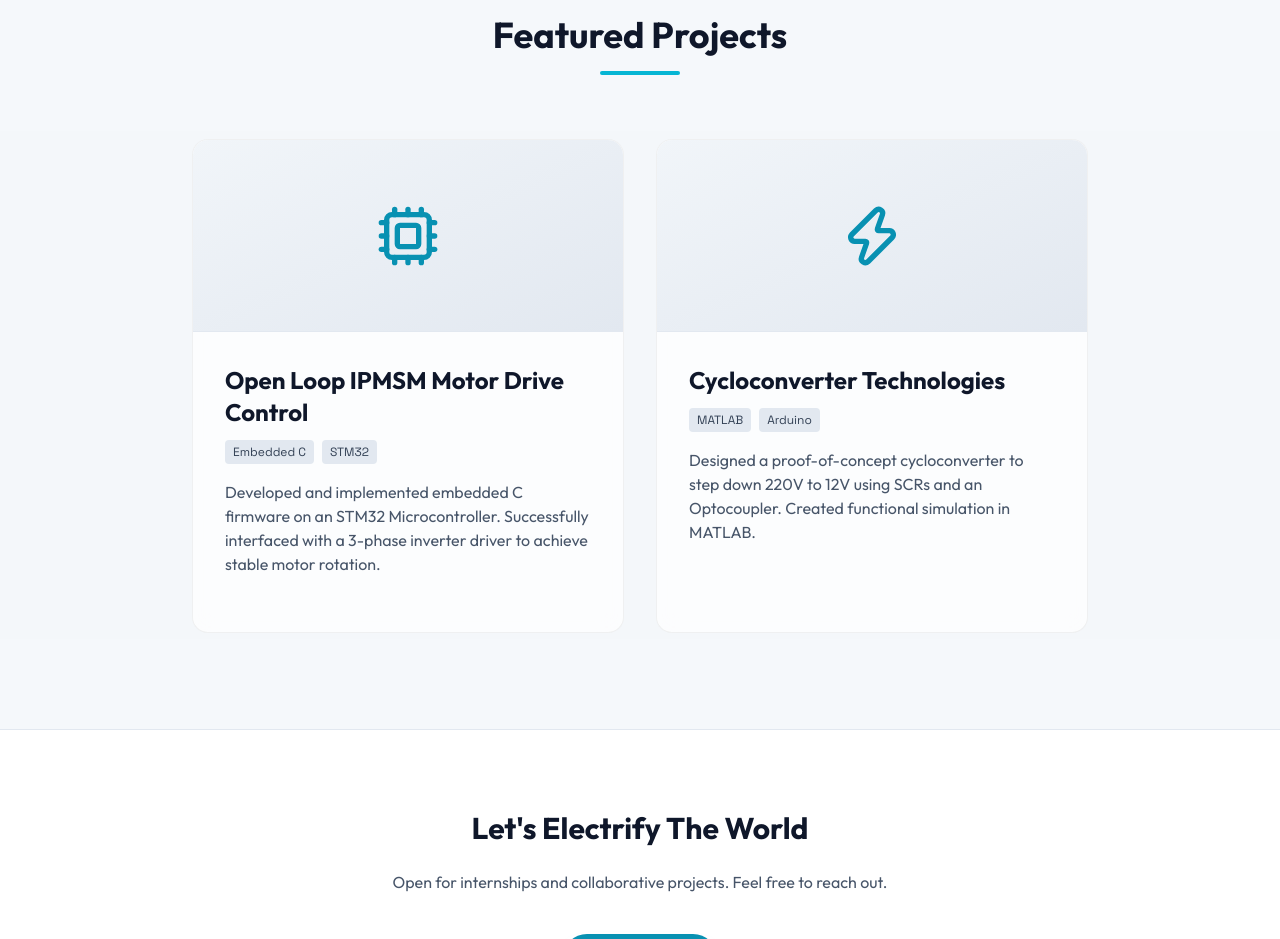
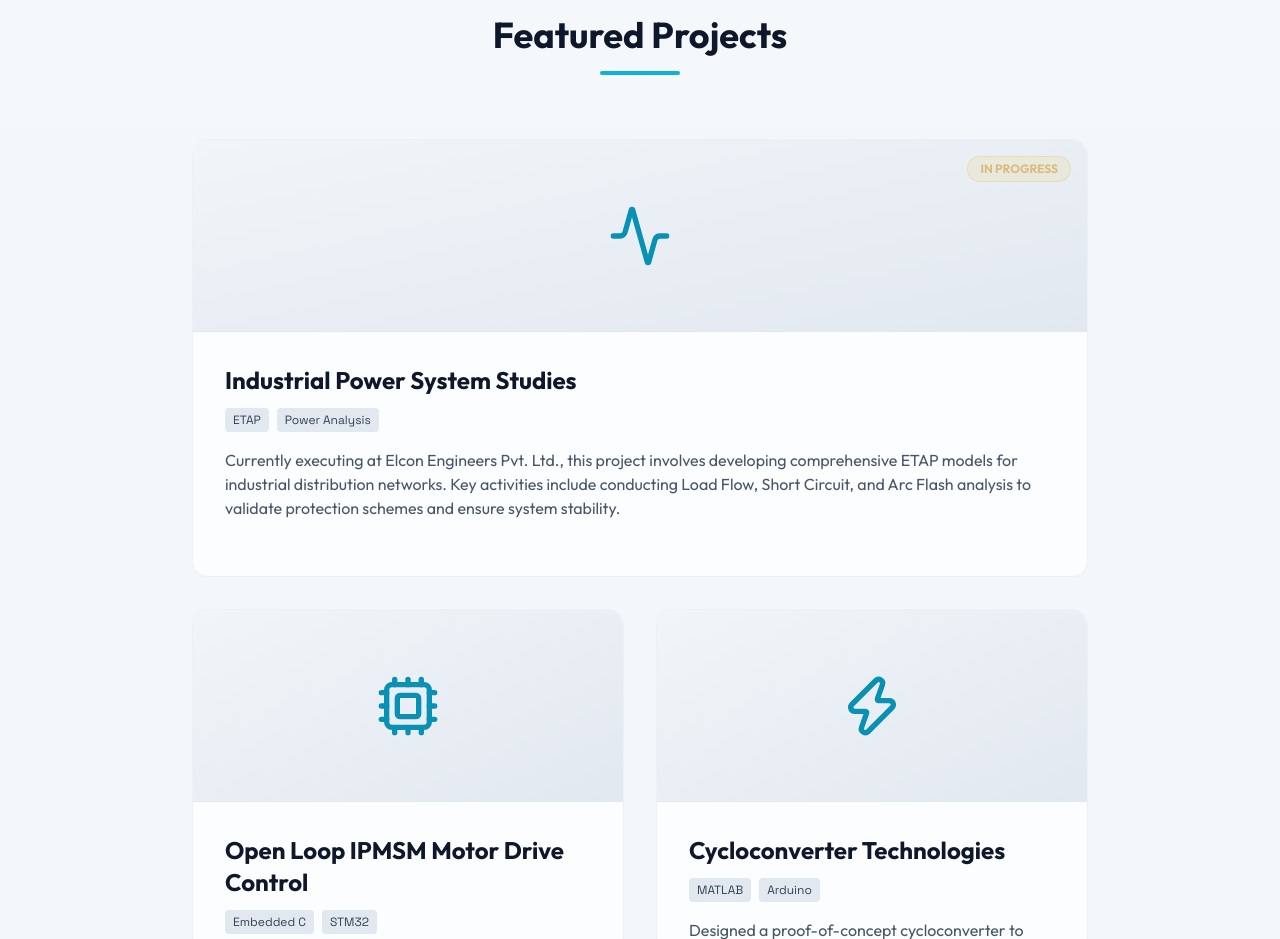
Before and after one commit to aadilll2121/august_resume, a plain HTML site: page index.html in a window 1280 px wide. Shown: the part 3680-4619 px from the top of the page. Drawn offline with nearby package versions, Linux system fonts and the light colour scheme.

Commit message:
Update index.html

```diff
--- a/index.html
+++ b/index.html
@@ -487,6 +487,28 @@
                 </div>
 
                 <div class="max-w-4xl mx-auto grid grid-cols-1 md:grid-cols-2 gap-8">
+                    <!-- Project Card 0: ETAP (In Progress) - SPANS FULL WIDTH -->
+                    <div class="glass-panel rounded-2xl overflow-hidden hover-card reveal relative md:col-span-2">
+                        <!-- Badge for In Progress -->
+                        <div class="absolute top-4 right-4 px-3 py-1 bg-yellow-500/20 text-yellow-600 dark:text-yellow-400 text-xs font-bold rounded-full border border-yellow-500/50 z-10 animate-pulse">
+                            IN PROGRESS
+                        </div>
+                        <div class="h-48 bg-gradient-to-br from-slate-100 to-slate-200 dark:from-slate-800 dark:to-slate-900 flex items-center justify-center border-b border-slate-200 dark:border-slate-700 relative group">
+                            <div class="absolute inset-0 bg-cyan-500/10 opacity-0 group-hover:opacity-100 transition-opacity"></div>
+                            <i data-lucide="activity" class="w-16 h-16 text-cyan-600 dark:text-cyan-400 group-hover:scale-110 transition-transform duration-500"></i>
+                        </div>
+                        <div class="p-8">
+                            <h3 class="text-2xl font-bold text-slate-900 dark:text-white mb-3">Industrial Power System Studies</h3>
+                            <div class="flex gap-2 mb-4 text-xs font-mono">
+                                <span class="px-2 py-1 bg-slate-200 dark:bg-slate-700 rounded text-slate-700 dark:text-cyan-300">ETAP</span>
+                                <span class="px-2 py-1 bg-slate-200 dark:bg-slate-700 rounded text-slate-700 dark:text-cyan-300">Power Analysis</span>
+                            </div>
+                            <p class="text-slate-600 dark:text-slate-400 mb-6">
+                                Currently executing at Elcon Engineers Pvt. Ltd., this project involves developing comprehensive ETAP models for industrial distribution networks. Key activities include conducting Load Flow, Short Circuit, and Arc Flash analysis to validate protection schemes and ensure system stability.
+                            </p>
+                        </div>
+                    </div>
+
                     <!-- Project Card 1: Open Loop -->
                     <div class="glass-panel rounded-2xl overflow-hidden hover-card reveal">
                         <div class="h-48 bg-gradient-to-br from-slate-100 to-slate-200 dark:from-slate-800 dark:to-slate-900 flex items-center justify-center border-b border-slate-200 dark:border-slate-700 relative group">
@@ -678,7 +700,7 @@
         animate();
 
         // --- 4. Advanced Typewriter Effect ---
-        const phrases = ["Electrical Engineer.", "EV Enthusiast.", "Energized by Power Systems"];
+        const phrases = ["Electrical Engineer.", "EV Enthusiast.", "Circuit Designer."];
         const typeEl = document.getElementById('typewriter');
         let phraseIndex = 0;
         let charIndex = 0;
```
